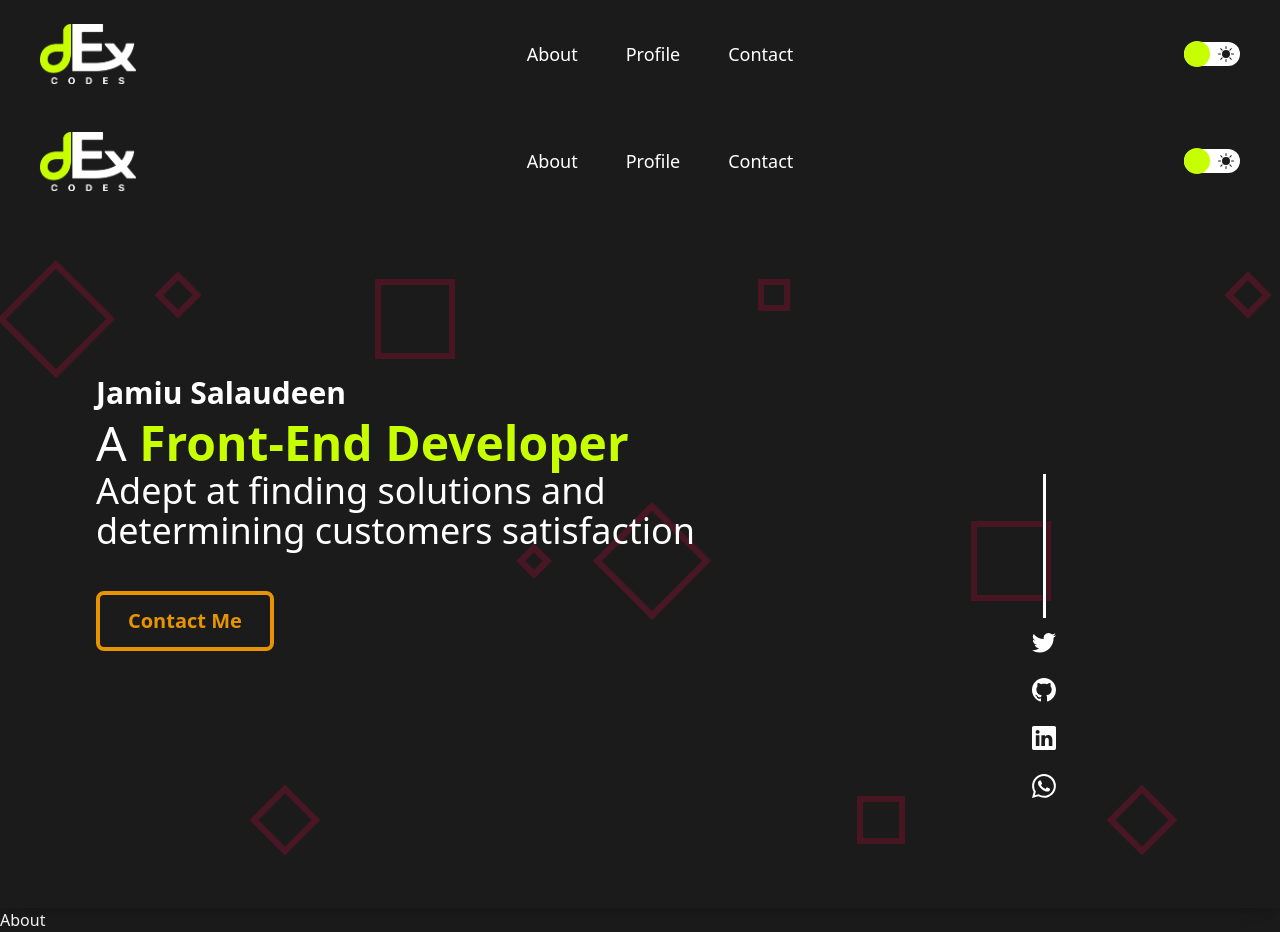
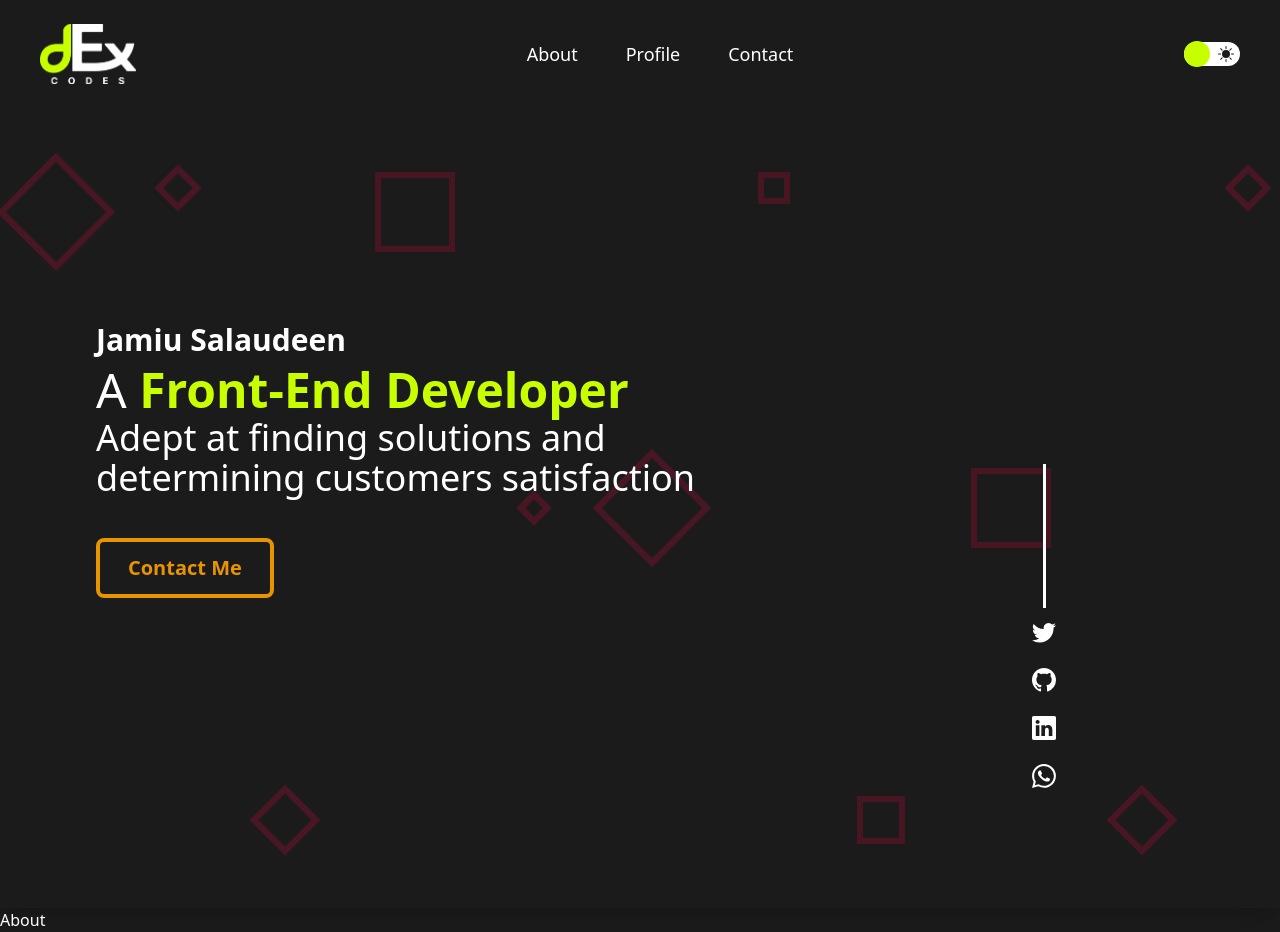
Before and after one commit to dExtinctedCoder/portfolio, a React (Vite) app: page / in a window 1280 px wide. Built offline with nearby package versions, Linux system fonts and the light colour scheme.

Commit message:
modify styling

```diff
--- a/src/components/sections/hero.tsx
+++ b/src/components/sections/hero.tsx
@@ -10,9 +10,8 @@ const Hero = () => {
   return (
     <section
       aria-label='hero__section'
-      className=" shadow-xl relative min-h-screen flex flex-col"
+      className=" shadow-xl min-h-screen flex flex-col"
     >
-      <Header />
       <div className="py-24 pb-40 px-8 relative overflow-x-hidden grow basis-full md:px-16 md:flex md:items-center lg:px-24 lg:pb-48">
         <div className="flex items-center">
           <div className="z-[1]">
```
